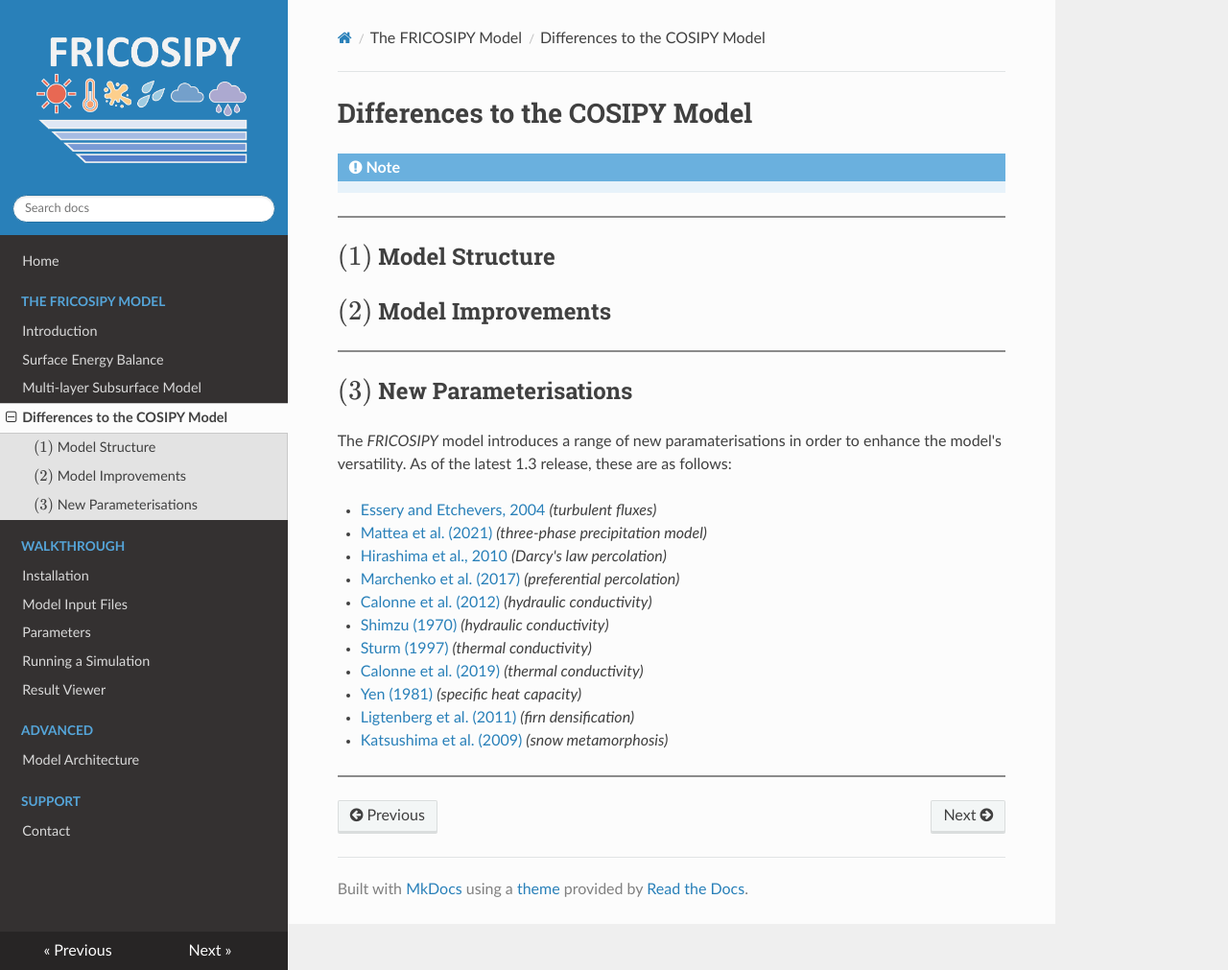
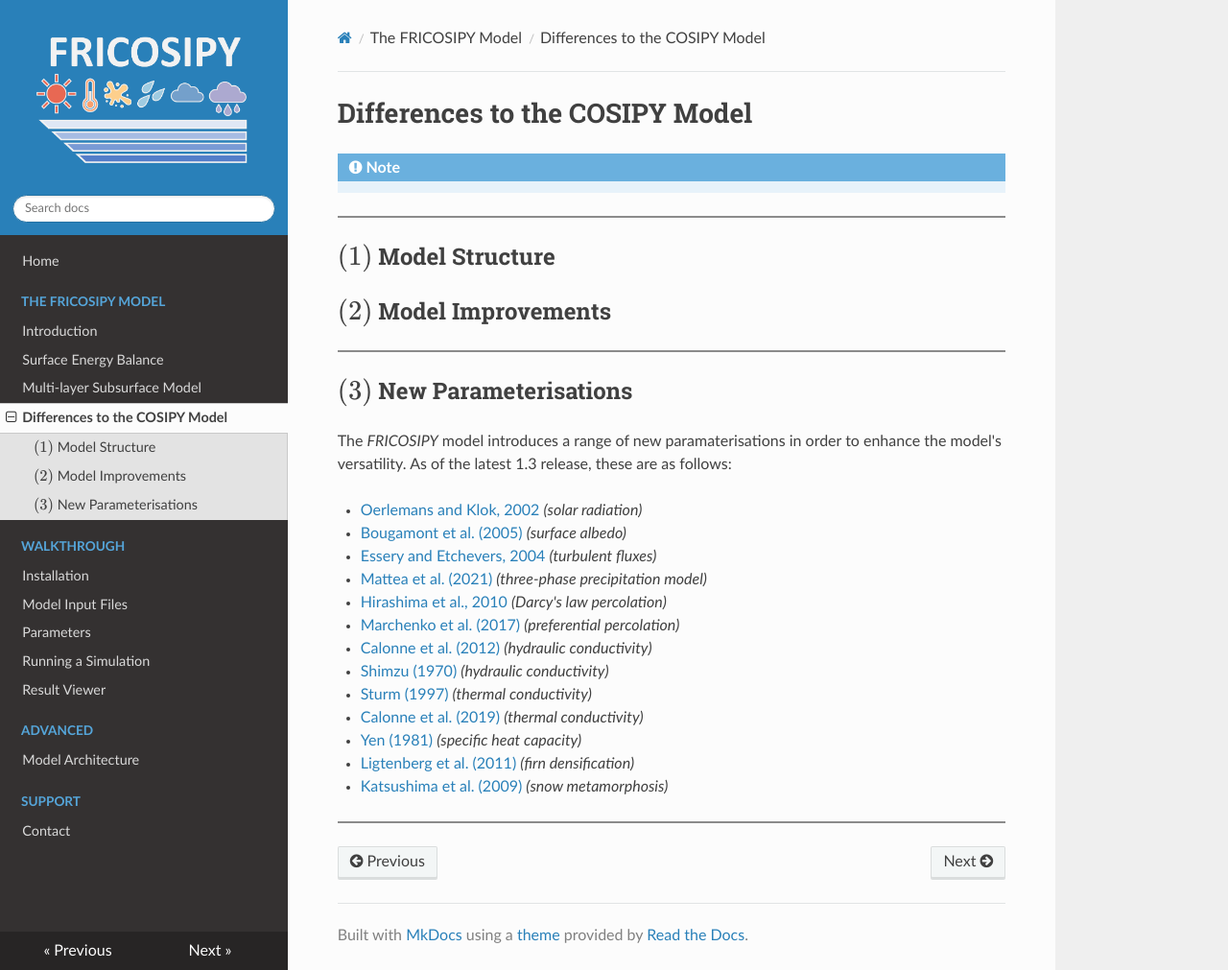
Before and after one commit to MarcusGastaldello/FRICOSIPY, an MkDocs documentation site: the page built from docs/differences.md, in a window 1280 px wide and 1011 px high. Shown: the whole window at 96% size. Built offline with MkDocs 1.6.1, drawn with Linux system fonts in a browser that asks for light colours.

Commit message:
Add new parameterisations to FRICOSIPY model documentation

```diff
--- a/docs/differences.md
+++ b/docs/differences.md
@@ -25,6 +25,8 @@
 
 The *FRICOSIPY* model introduces a range of new paramaterisations in order to enhance the model's versatility. As of the latest 1.3 release, these are as follows:
 
+* [Oerlemans and Klok, 2002](https://doi.org/10.3189/172756502781831133) *(solar radiation)*
+* [Bougamont et al. (2005)](https://doi.org/10.1029/2005JF000348) *(surface albedo)*
 * [Essery and Etchevers, 2004](https://doi.org/10.1029/2004JD005036) *(turbulent fluxes)*
 * [Mattea et al. (2021)](https://doi.org/10.5194/tc-15-3181-2021) *(three-phase precipitation model)*
 * [Hirashima et al., 2010](https://doi.org/10.1016/j.coldregions.2010.09.003) *(Darcy's law percolation)*
```
